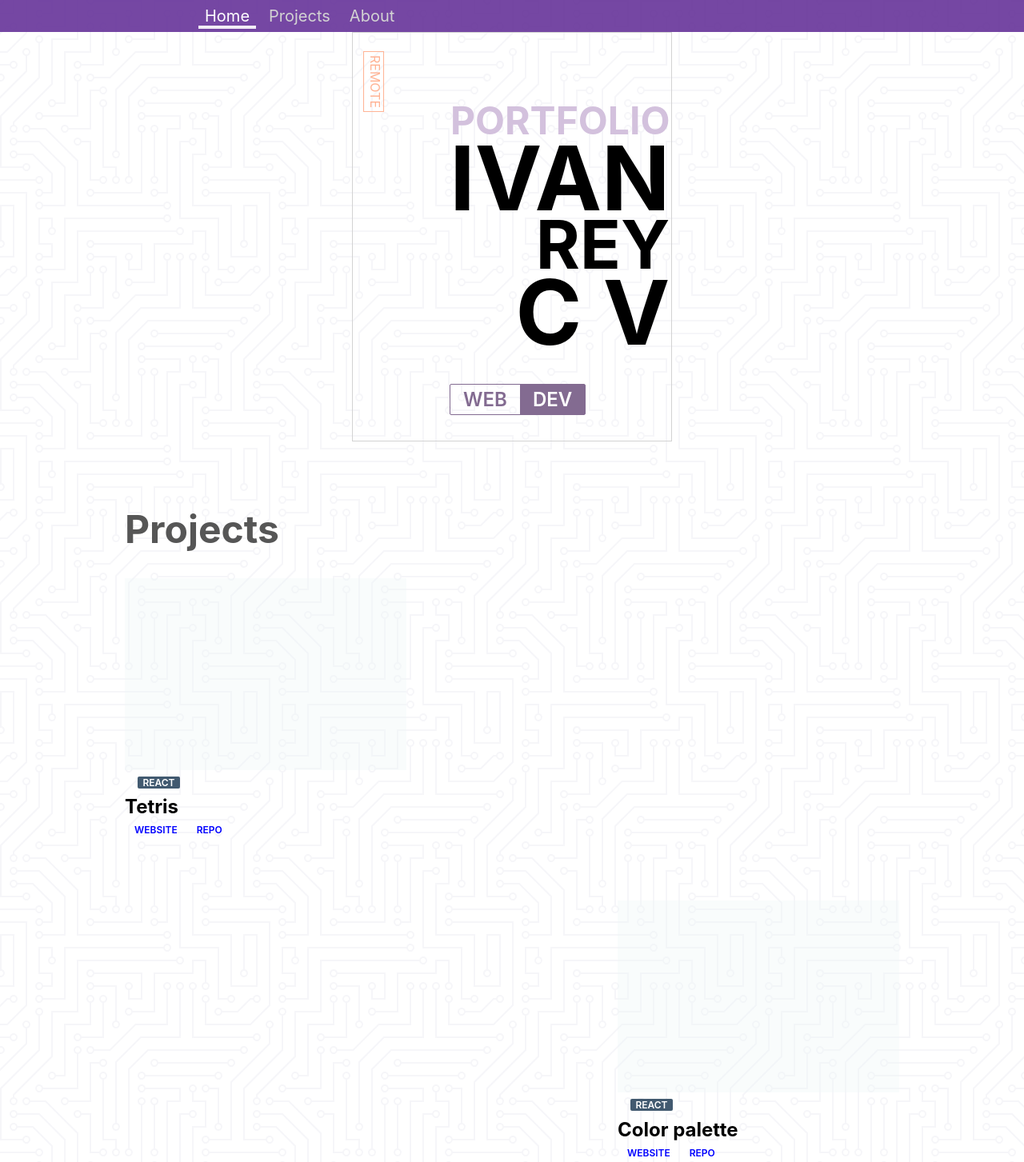
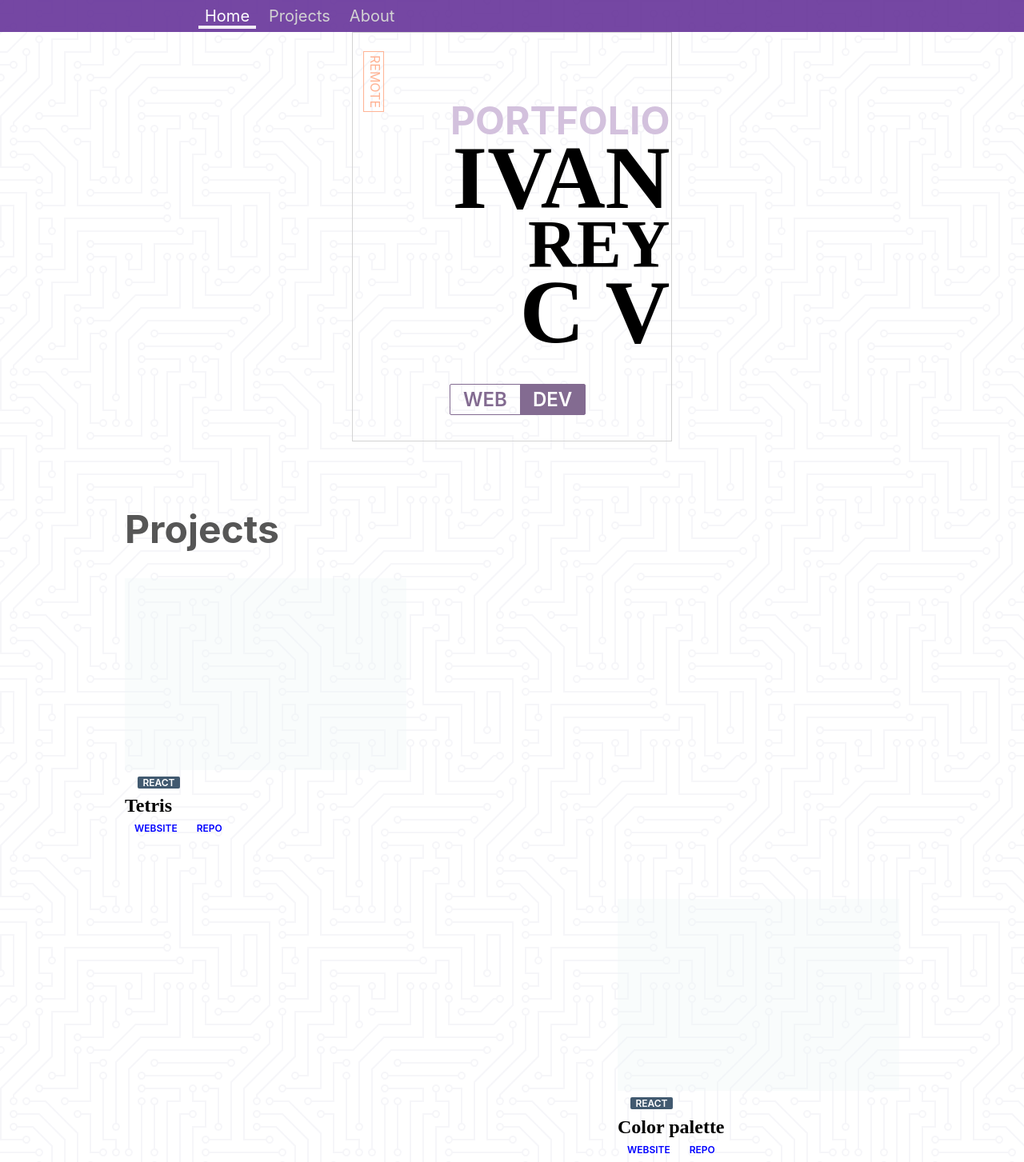
Before and after one commit to ivan-rey-cv/portfolio, a Gatsby site: page / in a window 1280 px wide. Shown: the top 1453 px of the page at 80% size. Built offline with nearby package versions, Linux system fonts and the light colour scheme; Gatsby itself is replaced by a stand-in of ours.

Commit message:
Add righteous font

```diff
--- a/src/components/about/About.js
+++ b/src/components/about/About.js
@@ -22,7 +22,7 @@ const AboutInfo = styled.div`
     h2 {
       padding-top: 0.4rem;
       border-top: 2px solid black;
-      /* font-family: 'Lora', serif; */
+      font-family: 'Righteous', serif;
     }
   }
 
@@ -37,7 +37,7 @@ const Talk = styled.div`
   max-width: 800px;
   font-size: calc(4vw + 2vh);
   text-align: center;
-  /* font-family: 'Lora', serif; */
+  font-family: 'Righteous', serif;
 `
 
 function About(props) {
--- a/src/components/front-title/AuthorName.js
+++ b/src/components/front-title/AuthorName.js
@@ -3,8 +3,9 @@ import React from 'react'
 import styled from 'styled-components'
 const AuthorDivContainer = styled.div`
   font-size: 3.5rem;
+  font-weight: 900;
   line-height: 150%;
-	/* font-family: 'Lora', serif; */
+  font-family: 'Righteous', serif;
 
   display: flex;
   flex-direction: column;
--- a/src/components/projects/ProjectCard.js
+++ b/src/components/projects/ProjectCard.js
@@ -26,7 +26,7 @@ const TagContainer = styled.div`
   padding: 0.25rem 1rem;
 `
 const ProjectTitle = styled.div`
-	/* font-family: 'Lora', serif; */
+  font-family: 'Righteous', serif;
   padding: 0.2rem 0;
   font-weight: 600;
 `
```
Lines whose indentation alone changed are shown as unchanged.
